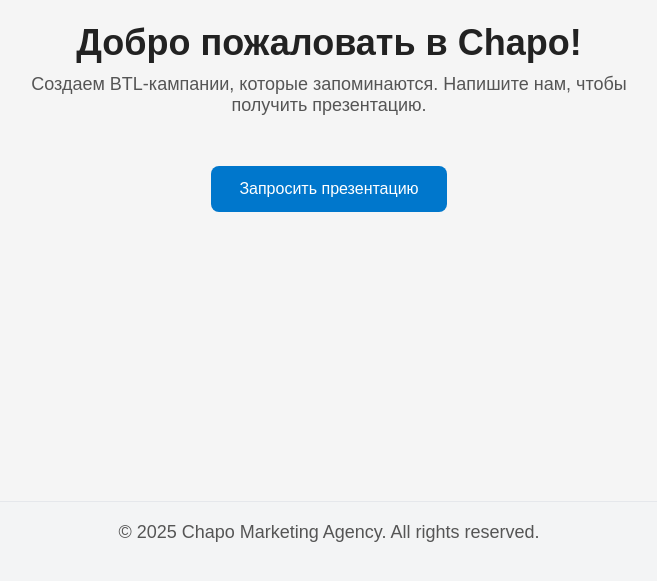
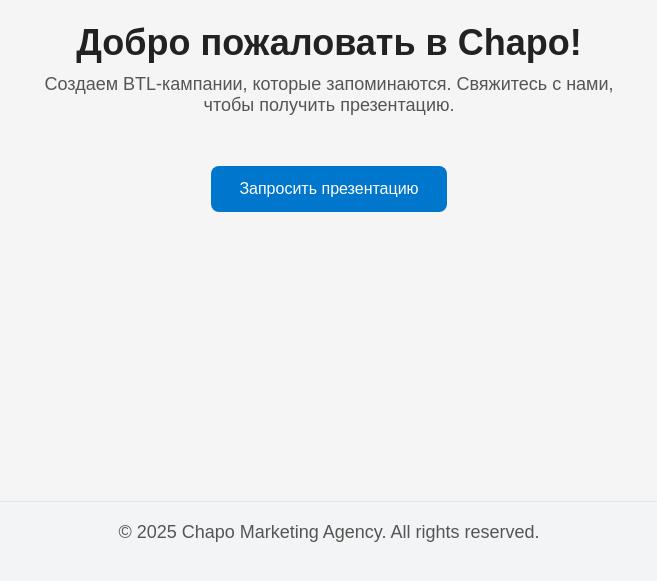
Before and after one commit to nikitaboyko/nikitaboyko.github.io, a plain HTML site: page index.html in a window 1280 px wide. Shown: the part 217-798 px from the top of the page, without its empty margins (311-968 px from the left). Drawn offline with Linux system fonts and the light colour scheme.

Commit message:
слоган

```diff
--- a/index.html
+++ b/index.html
@@ -92,7 +92,7 @@
     <img src="logo.png" alt="Логотип Chapo" class="logo">
   </a>
   <h1>Добро пожаловать в Chapo!</h1>
-  <p>Создаем BTL-кампании, которые запоминаются. Напишите нам, чтобы получить презентацию.</p>
+  <p>Создаем BTL-кампании, которые запоминаются. Свяжитесь с нами, чтобы получить презентацию.</p>
   <a href="mailto:sales@chapo.ru" class="button">Запросить презентацию</a>
       <!-- Подвал с годом -->
     <footer>
```
